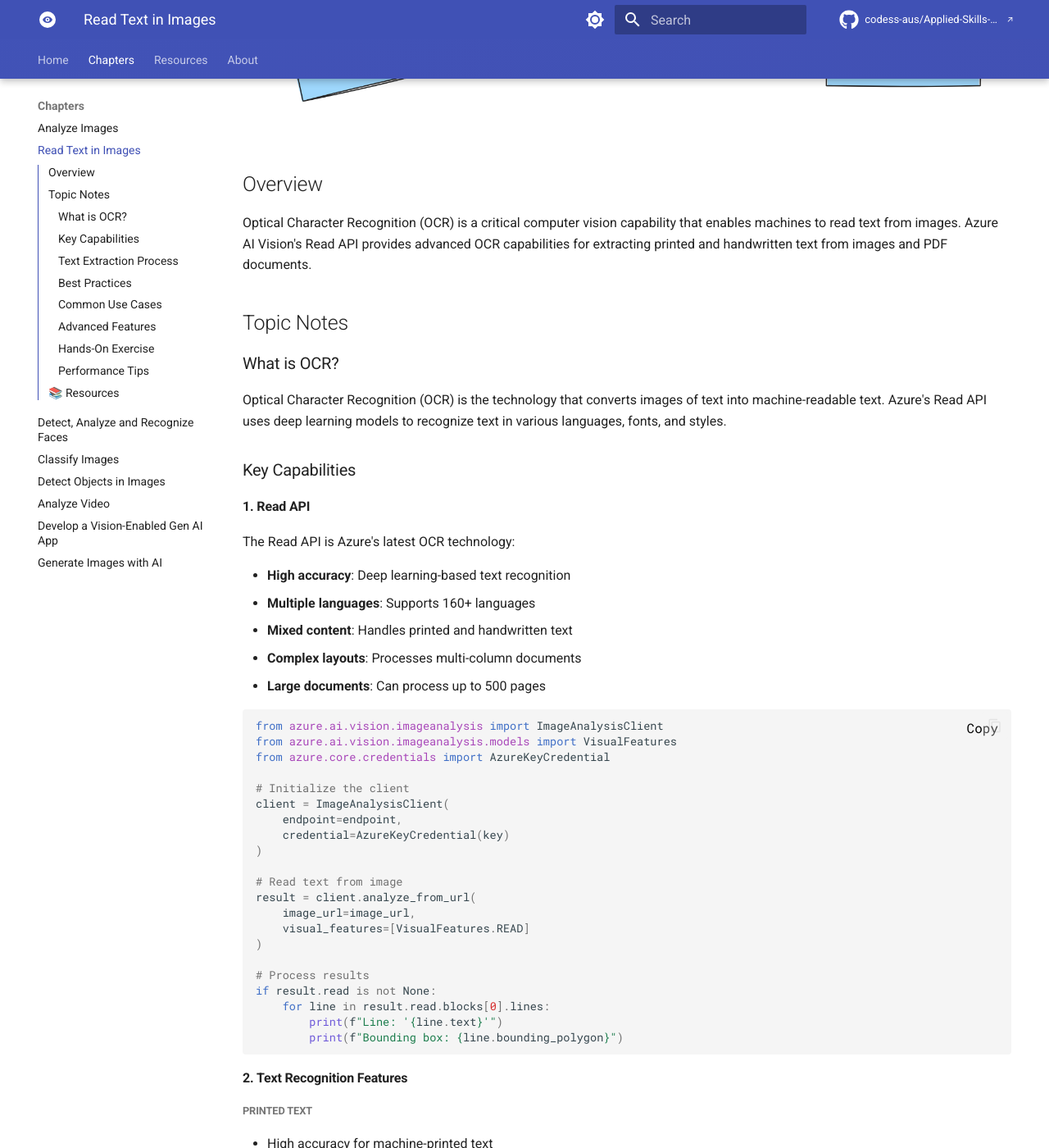
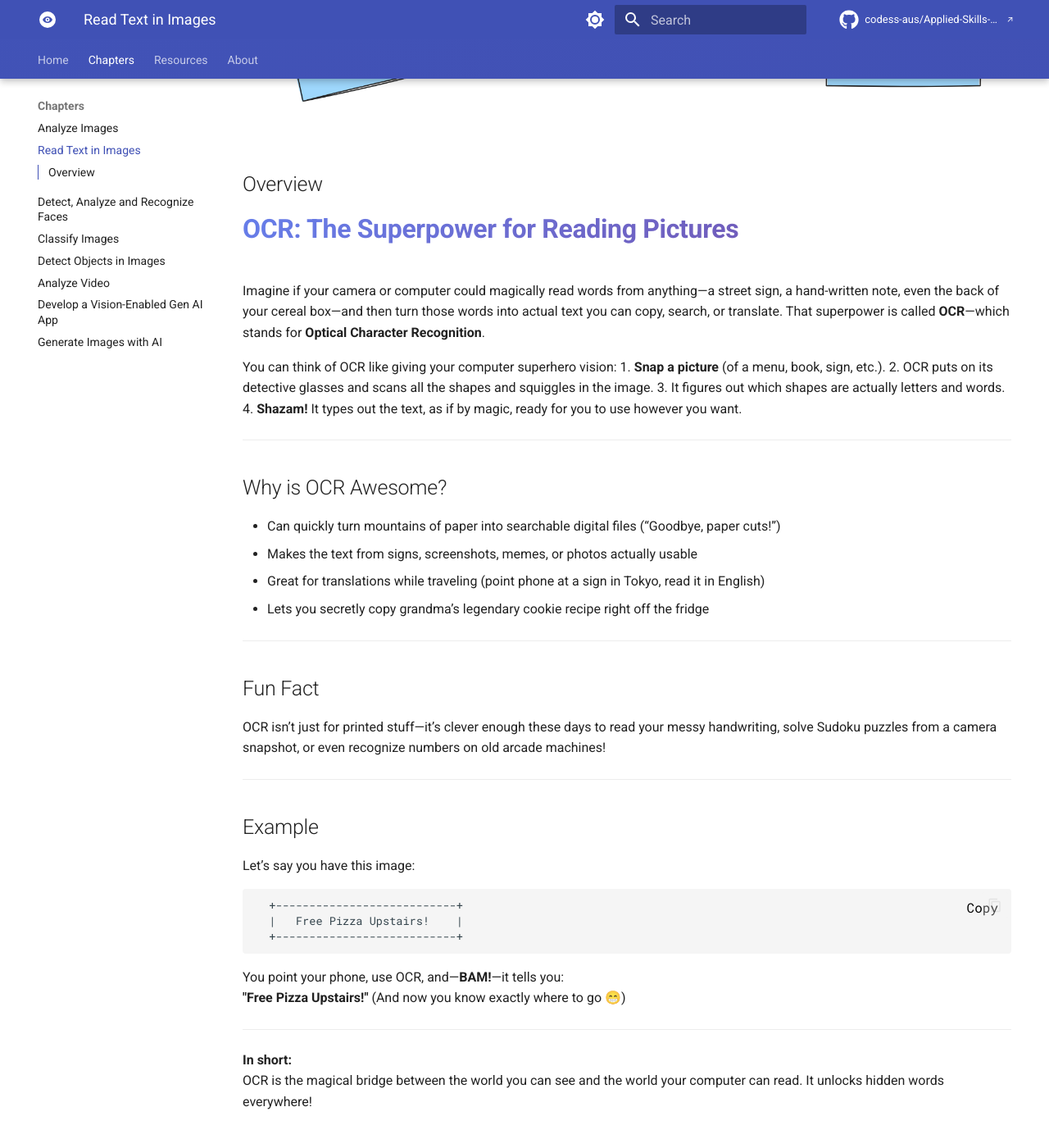
Before and after one commit to codess-aus/Applied-Skills-Computer-Vision, an MkDocs documentation site: the page built from docs/chapters/read-text-in-images.md, in a window 1280 px wide and 1400 px high, scrolled down 430 px. Shown: the whole window at 82% size. Built offline with MkDocs 1.6.1 and Material for MkDocs 9.7.7, drawn with Linux system fonts in a browser that asks for light colours; comment, search, counter and statistics services are not loaded.

Commit message:
Revise introduction to OCR in read-text-in-images.md for clarity and engagement

````diff
--- a/docs/chapters/read-text-in-images.md
+++ b/docs/chapters/read-text-in-images.md
@@ -6,7 +6,50 @@
 
 ## Overview
 
-Optical Character Recognition (OCR) is a critical computer vision capability that enables machines to read text from images. Azure AI Vision's Read API provides advanced OCR capabilities for extracting printed and handwritten text from images and PDF documents.
+# OCR: The Superpower for Reading Pictures
+
+Imagine if your camera or computer could magically read words from anything—a street sign, a hand-written note, even the back of your cereal box—and then turn those words into actual text you can copy, search, or translate. That superpower is called **OCR**—which stands for **Optical Character Recognition**.
+
+You can think of OCR like giving your computer superhero vision:
+1. **Snap a picture** (of a menu, book, sign, etc.).
+2. OCR puts on its detective glasses and scans all the shapes and squiggles in the image.
+3. It figures out which shapes are actually letters and words.
+4. **Shazam!** It types out the text, as if by magic, ready for you to use however you want.
+
+---
+
+## Why is OCR Awesome?
+
+- Can quickly turn mountains of paper into searchable digital files (“Goodbye, paper cuts!”)
+- Makes the text from signs, screenshots, memes, or photos actually usable
+- Great for translations while traveling (point phone at a sign in Tokyo, read it in English)
+- Lets you secretly copy grandma’s legendary cookie recipe right off the fridge
+
+---
+
+## Fun Fact
+
+OCR isn’t just for printed stuff—it’s clever enough these days to read your messy handwriting, solve Sudoku puzzles from a camera snapshot, or even recognize numbers on old arcade machines!
+
+---
+
+## Example
+
+Let’s say you have this image:
+
+```
+  +---------------------------+
+  |   Free Pizza Upstairs!    |
+  +---------------------------+
+```
+You point your phone, use OCR, and—**BAM!**—it tells you:
+**"Free Pizza Upstairs!"** (And now you know exactly where to go 😁)
+
+---
+
+**In short:**
+OCR is the magical bridge between the world you can see and the world your computer can read. It unlocks hidden words everywhere!
+
 
 ## Topic Notes
 
````
